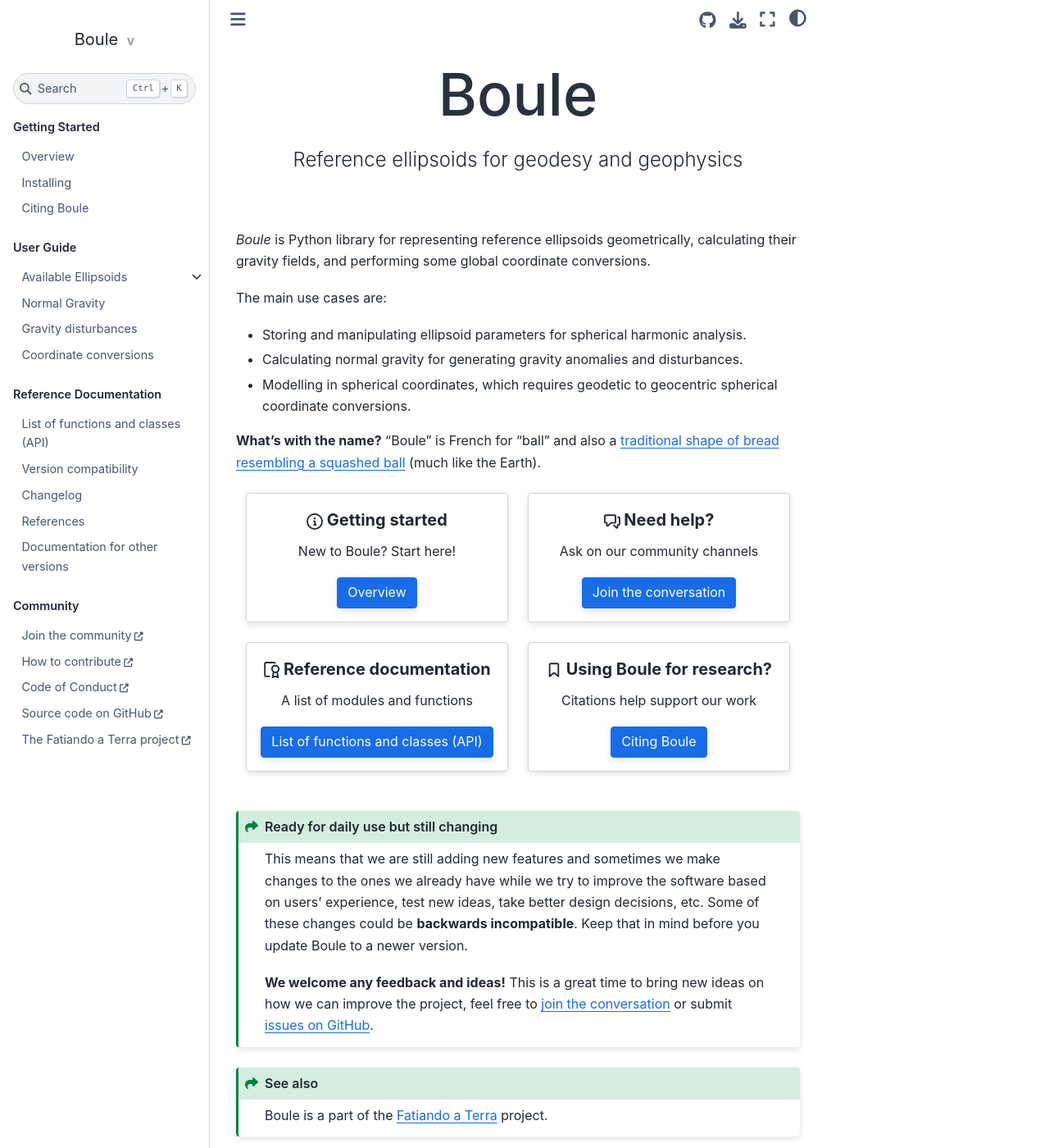
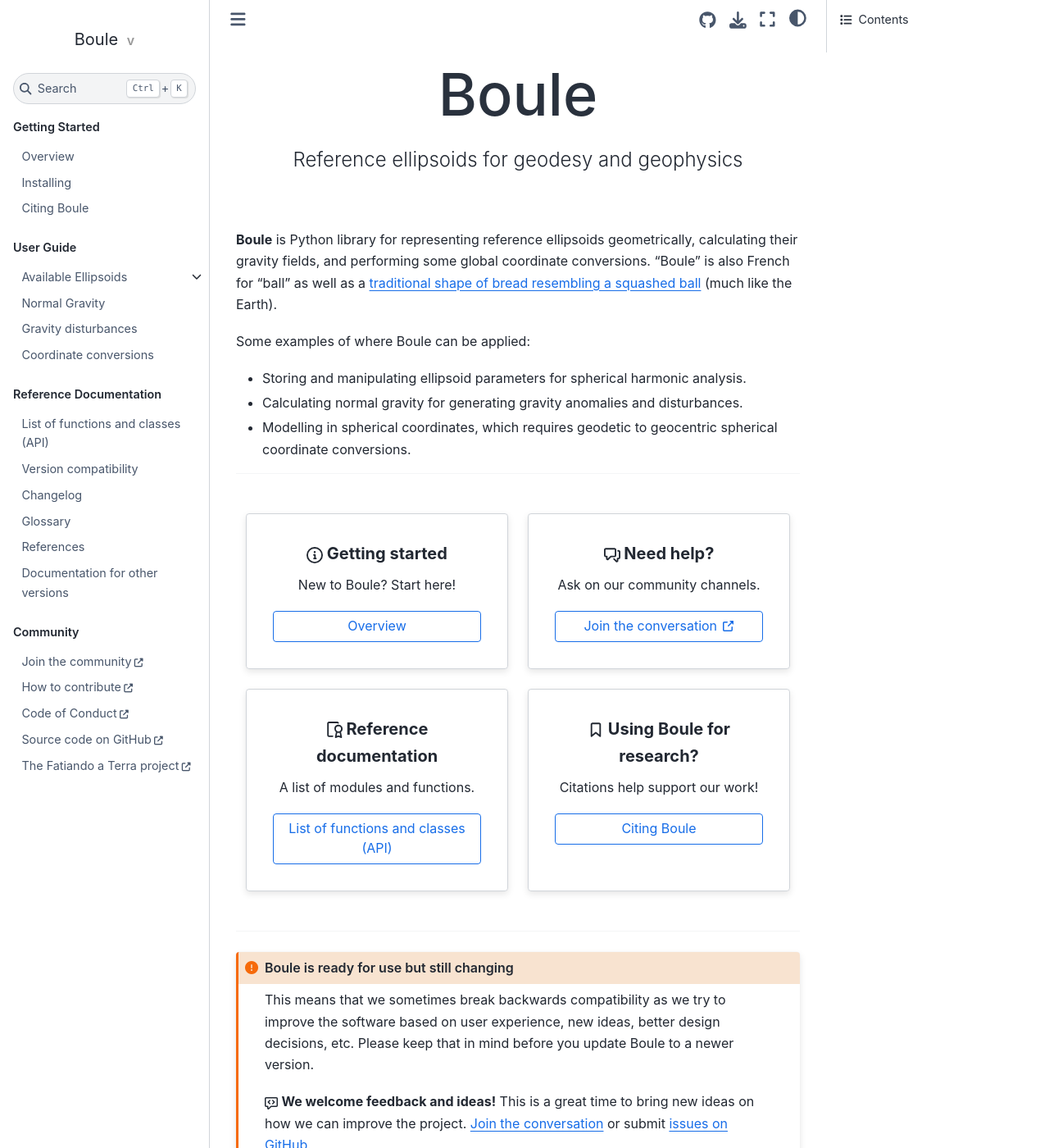
Before and after one commit to fatiando/boule, a Sphinx documentation site: the page built from doc/index.rst, in a window 1280 px wide and 1400 px high. Shown: the whole window at 82% size. Built offline with Sphinx 7.4.7 and the Sphinx Book theme 1.1.4, drawn with Linux system fonts in a browser that asks for light colours; the version number could not be read and is left out; some of the changed text lies outside the part shown.

```diff
--- a/doc/index.rst
+++ b/doc/index.rst
@@ -10,29 +10,30 @@
       Reference ellipsoids for geodesy and geophysics
     </p>
 
-*Boule* is Python library for representing reference ellipsoids geometrically,
-calculating their gravity fields, and performing some global coordinate
-conversions.
+**Boule** is Python library for representing reference ellipsoids
+geometrically, calculating their gravity fields, and performing some global
+coordinate conversions.
+"Boule" is also French for "ball" as well as a `traditional shape of bread
+resembling a squashed ball <https://en.wikipedia.org/wiki/Boule_(bread)>`__
+(much like the Earth).
 
-The main use cases are:
+Some examples of where Boule can be applied:
 
 * Storing and manipulating ellipsoid parameters for spherical harmonic analysis.
 * Calculating normal gravity for generating gravity anomalies and disturbances.
 * Modelling in spherical coordinates, which requires geodetic to geocentric
   spherical coordinate conversions.
 
-**What's with the name?**
-"Boule" is French for "ball" and also a `traditional shape of bread resembling
-a squashed ball <https://en.wikipedia.org/wiki/Boule_(bread)>`__ (much like the
-Earth).
+----
 
 .. grid:: 1 1 2 2
-    :margin: 4 5 0 0
+    :margin: 5 5 0 0
     :gutter: 4
 
     .. grid-item-card:: :octicon:`info` Getting started
         :text-align: center
         :class-title: sd-fs-5
+        :class-card: sd-p-3
 
         New to Boule? Start here!
 
@@ -40,71 +41,76 @@ Earth).
             :ref-type: ref
             :click-parent:
             :color: primary
-            :shadow:
+            :outline:
+            :expand:
 
     .. grid-item-card:: :octicon:`comment-discussion` Need help?
         :text-align: center
         :class-title: sd-fs-5
+        :class-card: sd-p-3
 
-        Ask on our community channels
+        Ask on our community channels.
 
         .. button-link:: https://www.fatiando.org/contact
             :click-parent:
             :color: primary
-            :shadow:
+            :outline:
+            :expand:
 
-            Join the conversation
+            Join the conversation :octicon:`link-external`
 
     .. grid-item-card:: :octicon:`file-badge` Reference documentation
         :text-align: center
         :class-title: sd-fs-5
+        :class-card: sd-p-3
 
-        A list of modules and functions
+        A list of modules and functions.
 
         .. button-ref:: api
             :ref-type: ref
             :color: primary
-            :shadow:
+            :outline:
+            :expand:
 
     .. grid-item-card:: :octicon:`bookmark` Using Boule for research?
         :text-align: center
         :class-title: sd-fs-5
+        :class-card: sd-p-3
 
-        Citations help support our work
+        Citations help support our work!
 
         .. button-ref:: citing
             :ref-type: ref
             :color: primary
-            :shadow:
+            :outline:
+            :expand:
 
+----
 
-.. admonition:: Ready for daily use but still changing
-    :class: seealso
+.. admonition:: Boule is ready for use but still changing
+    :class: important
 
-    This means that we are still adding new features and sometimes we make
-    changes to the ones we already have while we try to improve the software
-    based on users' experience, test new ideas, take better design decisions,
-    etc. Some of these changes could be **backwards incompatible**. Keep that
-    in mind before you update Boule to a newer version.
+    This means that we sometimes break backwards compatibility as we try to
+    improve the software based on user experience, new ideas, better design
+    decisions, etc. Please keep that in mind before you update Boule to a newer
+    version.
 
-    **We welcome any feedback and ideas!** This is a great time to bring new
-    ideas on how we can improve the project, feel free to `join the
-    conversation <https://www.fatiando.org/contact>`__ or submit
-    `issues on GitHub <https://github.com/fatiando/boule/issues>`__.
-
+    :octicon:`code-review` **We welcome feedback and ideas!** This is a great
+    time to bring new ideas on how we can improve the project. `Join the
+    conversation <https://www.fatiando.org/contact>`__ or submit `issues on
+    GitHub <https://github.com/fatiando/boule/issues>`__.
 
 .. seealso::
 
     Boule is a part of the
     `Fatiando a Terra <https://www.fatiando.org/>`_ project.
 
-----
 
-Table of contents
------------------
+
 
 .. toctree::
     :maxdepth: 2
+    :hidden:
     :caption: Getting Started
 
     tutorials/overview.rst
@@ -113,6 +119,7 @@ Table of contents
 
 .. toctree::
     :maxdepth: 2
+    :hidden:
     :caption: User Guide
 
     ellipsoids/index.rst
@@ -122,16 +129,19 @@ Table of contents
 
 .. toctree::
     :maxdepth: 2
+    :hidden:
     :caption: Reference Documentation
 
     api/index.rst
     compatibility.rst
     changes.rst
+    glossary.rst
     references.rst
     versions.rst
 
 .. toctree::
     :maxdepth: 2
+    :hidden:
     :caption: Community
 
     Join the community <http://contact.fatiando.org>
```
Also changed, not shown: doc/glossary.rst (added, +17 -0 lines), doc/install.rst (+43 -59 lines), doc/tutorials/overview.rst (+2 -5 lines).
